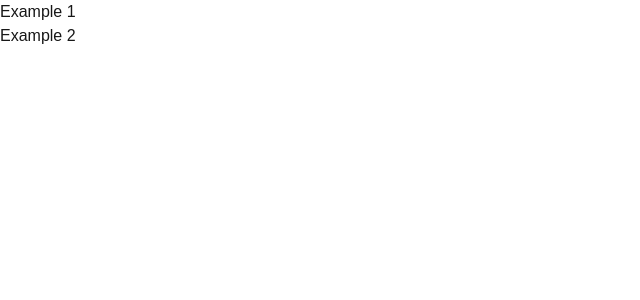
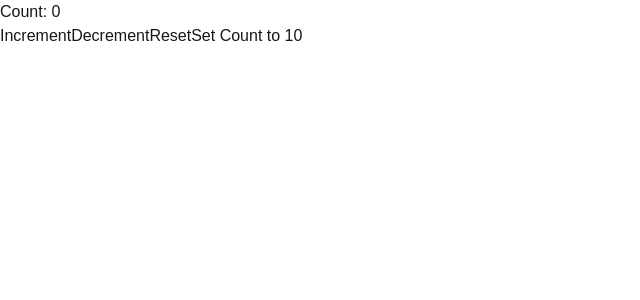
Before and after one commit to tjdove/flight_tracker, a Next.js app: page /contextText in a window 1280 px wide. Shown: the top 300 px of the page, without its empty margins (0-640 px from the left). Built offline with nearby package versions, Linux system fonts and the light colour scheme.

Commit message:
Integrating context

```diff
--- /dev/null
+++ b/src/app/context/CountContextReducer.tsx
@@ -0,0 +1,48 @@
+"use client"
+import React, { ReactNode, useReducer, createContext, useContext } from "react"
+
+type StateType = {
+  count: number
+}
+
+type ActionType =
+  | { type: "INCREMENT" }
+  | { type: "DECREMENT" }
+  | { type: "RESET" }
+  | { type: "SET_COUNT"; payload: number }
+
+type CountContextType = {
+  state: StateType
+  dispatch: React.Dispatch<ActionType>
+} | null
+
+export const CountContext = createContext<CountContextType>(null)
+
+function countReducer(state: StateType, action: ActionType): StateType {
+  switch (action.type) {
+    case "INCREMENT":
+      return { count: state.count + 1 }
+    case "DECREMENT":
+      return { count: state.count - 1 }
+    case "RESET":
+      return { count: 0 }
+    case "SET_COUNT":
+      return { count: action.payload }
+    default:
+      return state
+  }
+}
+
+export default function CountContextReducer({
+  children,
+}: {
+  children: ReactNode
+}) {
+  const [state, dispatch] = useReducer(countReducer, { count: 0 }) // initial state
+
+  return (
+    <CountContext.Provider value={{ state, dispatch }}>
+      {children}
+    </CountContext.Provider>
+  )
+}
--- a/src/app/contextText/page.tsx
+++ b/src/app/contextText/page.tsx
@@ -1,23 +1,39 @@
-// app/page.tsx
-import React from "react"
-import { useState } from "react"
-const CountContext = React.createContext(0)
+import React, { useContext } from "react"
+//import CountContextProvider, { CountContext } from CountContextReducer
+import CountContextReducer, {
+  CountContext,
+} from "../context/CountContextReducer"
 
-export default function Home() {
-  const [count, setCount] = useState(0)
+function Counter() {
+  var context
+  try {
+    context = useContext(CountContext)
+  } catch (e) {
+    console.log(e)
+  }
+  if (!context) {
+    throw new Error("CountContext must be used within a CountContextProvider")
+  }
+
+  const { state, dispatch } = context
 
   return (
-    <main className="container mx-auto">
-      <ExampleComp1 />
-      <ExampleComp2 />
-    </main>
+    <div>
+      <p>Count: {state.count}</p>
+      <button onClick={() => dispatch({ type: "INCREMENT" })}>Increment</button>
+      <button onClick={() => dispatch({ type: "DECREMENT" })}>Decrement</button>
+      <button onClick={() => dispatch({ type: "RESET" })}>Reset</button>
+      <button onClick={() => dispatch({ type: "SET_COUNT", payload: 10 })}>
+        Set Count to 10
+      </button>
+    </div>
   )
 }
 
-export function ExampleComp1() {
-  return <div>Example 1</div>
+export default function Home() {
+  return (
+    <CountContextReducer>
+      <Counter />
+    </CountContextReducer>
+  )
 }
-
-export function ExampleComp2() {
-  return <div>Example 2</div>
-}
```
Also changed, not shown: src/app/context/CountContextProvider.tsx (added, +23 -0 lines), src/app/contextText/page2.tsx (added, +33 -0 lines).
